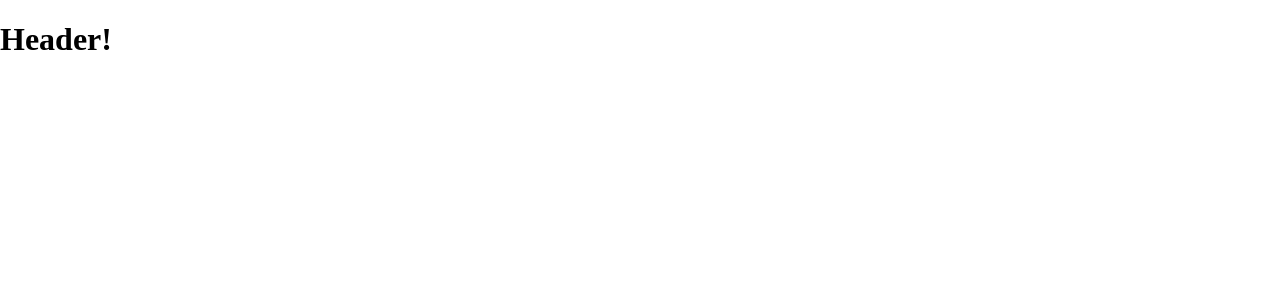
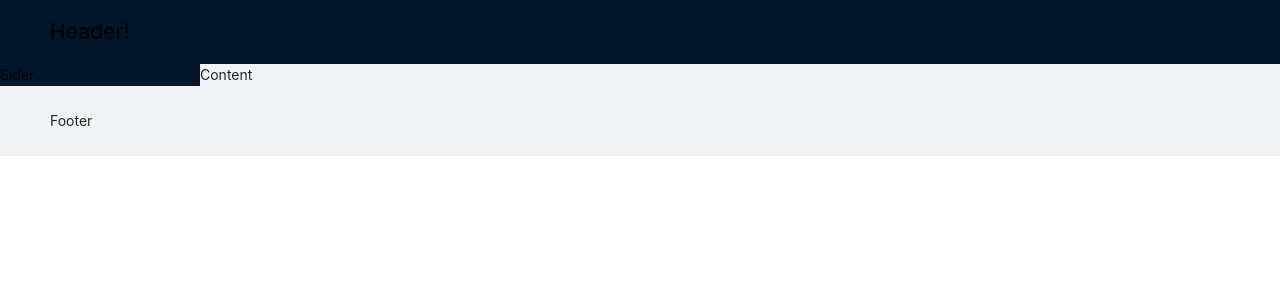
Before and after one commit to Mycunycu/carsales-front, a React (Create React App) app: page / in a window 1280 px wide. Shown: the top 300 px of the page. Built offline with nearby package versions, Linux system fonts and the light colour scheme.

Commit message:
added base layout for main page

```diff
--- a/package.json
+++ b/package.json
@@ -10,6 +10,7 @@
     "@types/node": "^12.19.11",
     "@types/react": "^16.14.2",
     "@types/react-dom": "^16.9.10",
+    "antd": "^4.10.0",
     "axios": "^0.21.0",
     "react": "^17.0.1",
     "react-dom": "^17.0.1",
--- a/src/views/components/pages/home/index.tsx
+++ b/src/views/components/pages/home/index.tsx
@@ -1,9 +1,24 @@
 import React, { FC } from 'react';
+import { Layout } from 'antd';
 
-import { Header } from '../../../common/header';
+import { Header as HeaderContent } from '../../../common/header';
+
+import 'antd/dist/antd.css';
+
+const { Header, Footer, Sider, Content } = Layout;
+
 
 export const HomePage: FC = () => {
   return (
-    <Header/>
+    <Layout>
+      <Header>
+        <HeaderContent />
+      </Header>
+      <Layout>
+        <Sider>Sider</Sider>
+        <Content>Content</Content>
+      </Layout>
+      <Footer>Footer</Footer>
+    </Layout>
   )
 }
```
Also changed, not shown: 1 other file (tests, documents, lock files or other folders).
